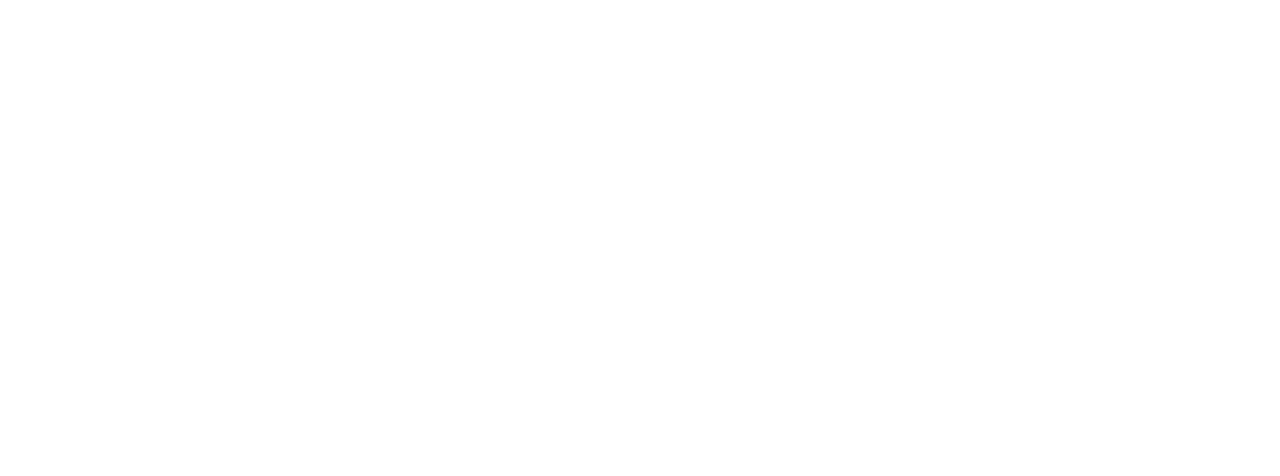
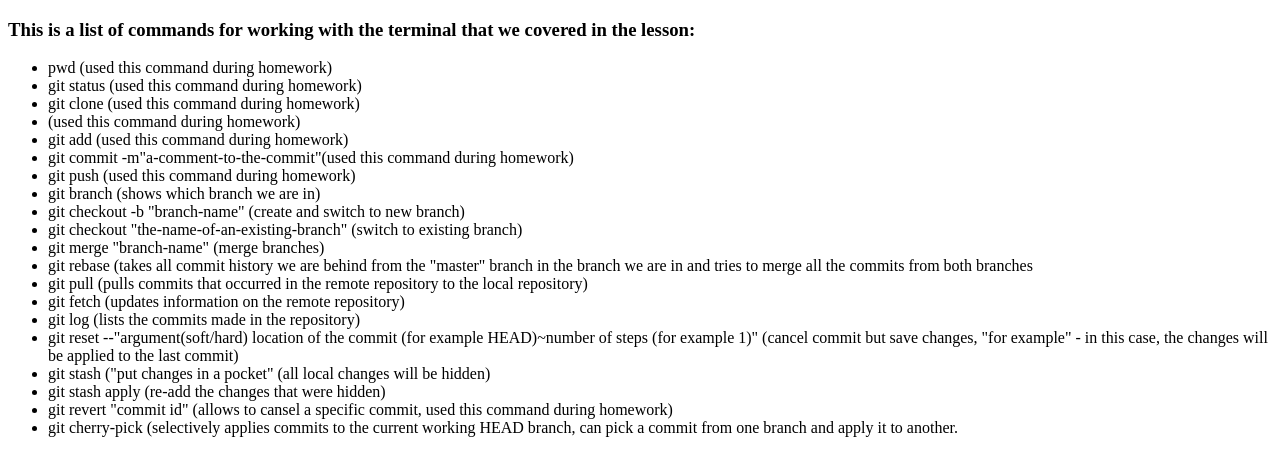
Before and after one commit to valentyna1234/frontend, a plain HTML site: page index.html in a window 1280 px wide. Drawn offline with Linux system fonts and the light colour scheme.

Commit message:
add-list-to-body-index-page

```diff
--- a/index.html
+++ b/index.html
@@ -5,6 +5,28 @@
     <title>My first project</title>
 </head>
 <body>
-
+    <h3>This is a list of commands for working with the terminal that we covered in the lesson:</h3>
+    <ul>
+        <li>pwd (used this command during homework)</li>
+        <li>git status (used this command during homework)</li>
+        <li>git clone (used this command during homework)</li>
+        <li> (used this command during homework)</li>
+        <li>git add (used this command during homework)</li>
+        <li>git commit -m"a-comment-to-the-commit"(used this command during homework)</li>
+        <li>git push (used this command during homework)</li>
+        <li>git branch (shows which branch we are in)</li>
+        <li>git checkout -b "branch-name" (create and switch to new branch)</li>
+        <li>git checkout "the-name-of-an-existing-branch" (switch to existing branch)</li>
+        <li>git merge "branch-name" (merge branches)</li>
+        <li>git rebase (takes all commit history we are behind from the "master" branch in the branch we are in and tries to merge all the commits from both branches</li>
+        <li>git pull (pulls commits that occurred in the remote repository to the local repository)</li>
+        <li>git fetch (updates information on the remote repository)</li>
+        <li>git log (lists the commits made in the repository)</li>
+        <li>git reset --"argument(soft/hard) location of the commit (for example HEAD)~number of steps (for example 1)" (cancel commit but save changes, "for example" - in this case, the changes will be applied to the last commit)</li>
+        <li>git stash ("put changes in a pocket" (all local changes will be hidden)</li>
+        <li>git stash apply (re-add the changes that were hidden)</li>
+        <li>git revert "commit id" (allows to cansel a specific commit, used this command during homework)</li>
+        <li>git cherry-pick (selectively applies commits to the current working HEAD branch, can pick a commit from one branch and apply it to another.</li>
+    </ul>
 </body>
 </html>
```
